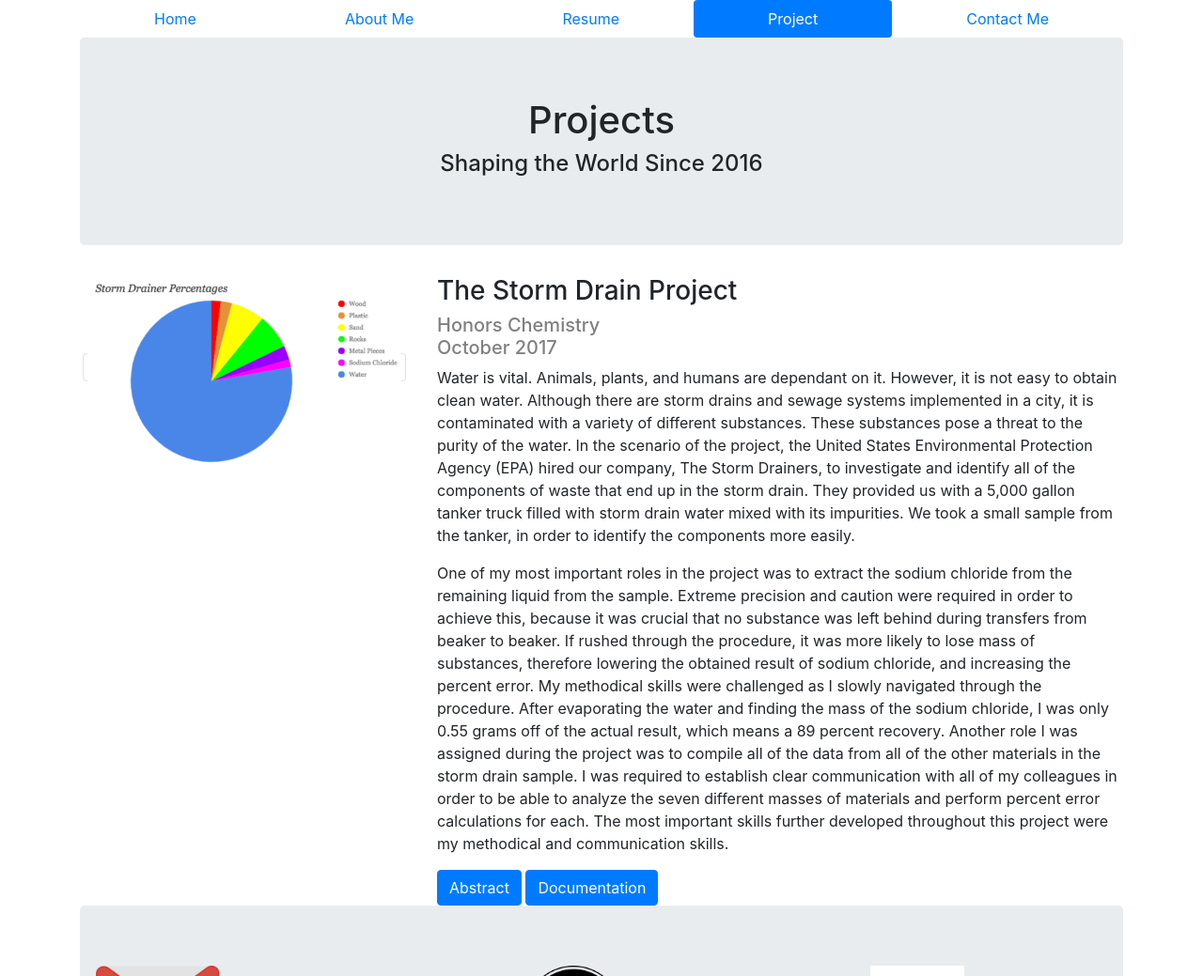
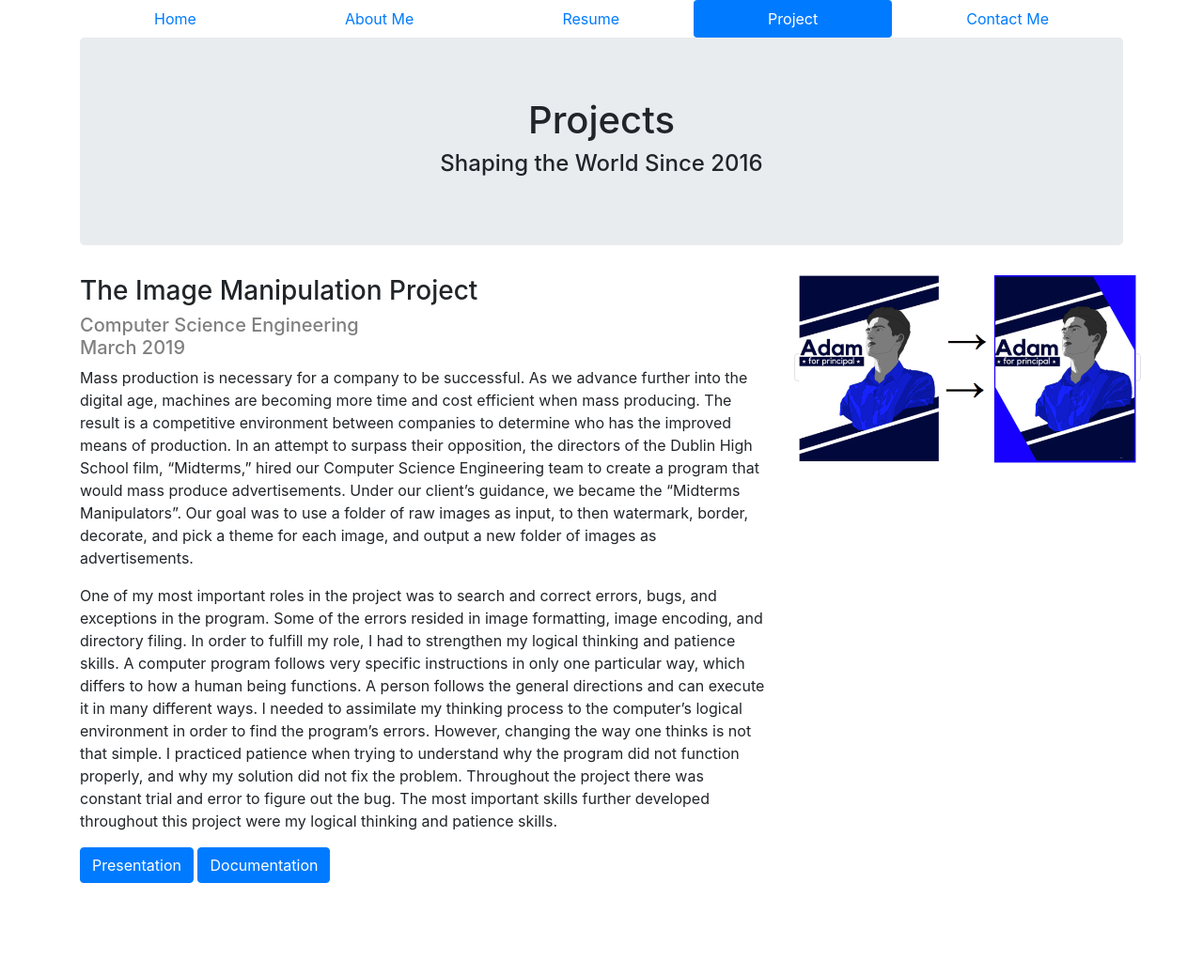
Before and after one commit to idrovojj/portfolio, a plain HTML site: page Idrovo_Project.html in a window 1280 px wide. Shown: the top 1039 px of the page at 94% size. Drawn offline with Linux system fonts and the light colour scheme.

Commit message:
Website Update

```diff
--- a/Idrovo_Project.html
+++ b/Idrovo_Project.html
@@ -23,11 +23,55 @@
         <section class="main">
             <div class="container">
                 <div class="row">
+                    <div class="col-sm-8">
+                        <h3>The Image Manipulation Project</h3>
+                        <h5 style="color:gray">Computer Science Engineering <br> March 2019</h5>
+                        <p>    Mass production is necessary for a company to be
+                        successful. As we advance further into the digital age,
+                        machines are becoming more time and cost efficient when
+                        mass producing. The result is a competitive environment
+                        between companies to determine who has the improved means
+                        of production. In an attempt to surpass their opposition,
+                        the directors of the Dublin High School film, “Midterms,”
+                        hired our Computer Science Engineering team to create a
+                        program that would mass produce advertisements. Under our
+                        client’s guidance, we became the “Midterms Manipulators”.
+                        Our goal was to use a folder of raw images as input, to
+                        then watermark, border, decorate, and pick a theme for
+                        each image, and output a new folder of images as advertisements.
+                        </p>
+                        <p>One of my most important roles in the project was to
+                        search and correct errors, bugs, and exceptions in the
+                        program. Some of the errors resided in image formatting,
+                        image encoding, and directory filing. In order to fulfill
+                        my role, I had to strengthen my logical thinking and
+                        patience skills. A computer program follows very specific
+                        instructions in only one particular way, which differs to
+                        how a human being functions. A person follows the general
+                        directions and can execute it in many different ways. I
+                        needed to assimilate my thinking process to the computer’s
+                        logical environment in order to find the program’s errors.
+                        However, changing the way one thinks is not that simple.
+                        I practiced patience when trying to understand why the
+                        program did not function properly, and why my solution
+                        did not fix the problem. Throughout the project there was
+                        constant trial and error to figure out the bug. The most
+                        important skills further developed throughout this project
+                        were my logical thinking and patience skills.
+                        </p>
+                        <a class="btn btn-primary" role="button" href="https://docs.google.com/presentation/d/1VY6vV2qXTalkZWNdhc2gi0CqIs5-XeqCFuuvaodWCII/edit#slide=id.g5511f2eb3e_1_3">Presentation</a>
+                        <a class="btn btn-primary" role="button" href="https://docs.google.com/document/d/1A-HVHRF6xwknbX9FodQZJCJDS4FEDa4abGa9qOoTCpM/edit">Documentation</a>
+                        <p style="color:rgba(255,255,255,0);">.<br>.<br>.<br>.</p>
+                    </div>
                     <div class="col-sm-4" align="center">
                         <a class="img-thumbnail">
-                            <img src="Images/PieGraph_Picture.png" height="200px"/>
+                            <img src="Images/ImageManipulation_Picture.png" height="200px"/>
                         </a>
                     </div>
+                </div>
+            </div>
+            <div class="container">
+                <div class="row">
                     <div class="col-sm-8">
                         <h3>The Storm Drain Project</h3>
                         <h5 style="color:gray">Honors Chemistry <br> October 2017</h5>
@@ -66,8 +110,14 @@
                         developed throughout this project were my methodical and
                         communication skills.
                         </p>
-                        <a class="btn btn-primary" role="button" href="https://docs.google.com/document/d/1L-zxvzUxhtaiwkGcx-igQFWXSS7S3MGzc4SRIHzIgVk/edit">Abstract</a>
-                        <a class="btn btn-primary" role="button" href="https://docs.google.com/document/d/19T7IYrm_Y0_EdJt-u8NxuEnzS6yTqScANEmldbMO3vU/edit">Documentation</a>
+                        <a class="btn btn-primary" role="button" href="https://docs.google.com/document/d/1Z5D9Z5pqX52fyKIFLckDaJb8-vRKJPvxtwjBVp9yT08/edit">Abstract</a>
+                        <a class="btn btn-primary" role="button" href="https://docs.google.com/document/d/10HXLTEVRVQftugBcdlIIIbcbVb3_UwJ7GdgofYgESZo/edit">Documentation</a>
+                        <p style="color:rgba(255,255,255,0);">.</p>
+                    </div>
+                    <div class="col-sm-4" align="center">
+                        <a class="img-thumbnail">
+                            <img src="Images/PieGraph_Picture.png" height="200px"/>
+                        </a>
                     </div>
                 </div>
             </div>
```
Also changed, not shown: Idrovo_AboutMe.html (+6 -5 lines), Idrovo_ContactMe.html (+1 -0 lines), Idrovo_Resume.html (+11 -10 lines), index.html (+6 -4 lines), Images/ImageManipulation_Picture.png (added).
